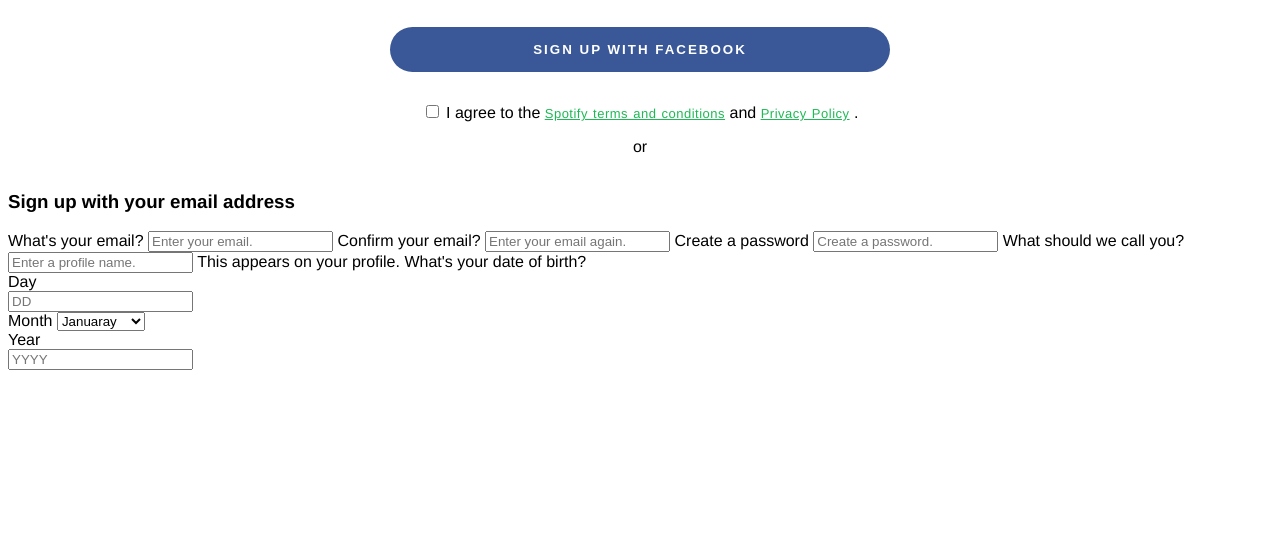
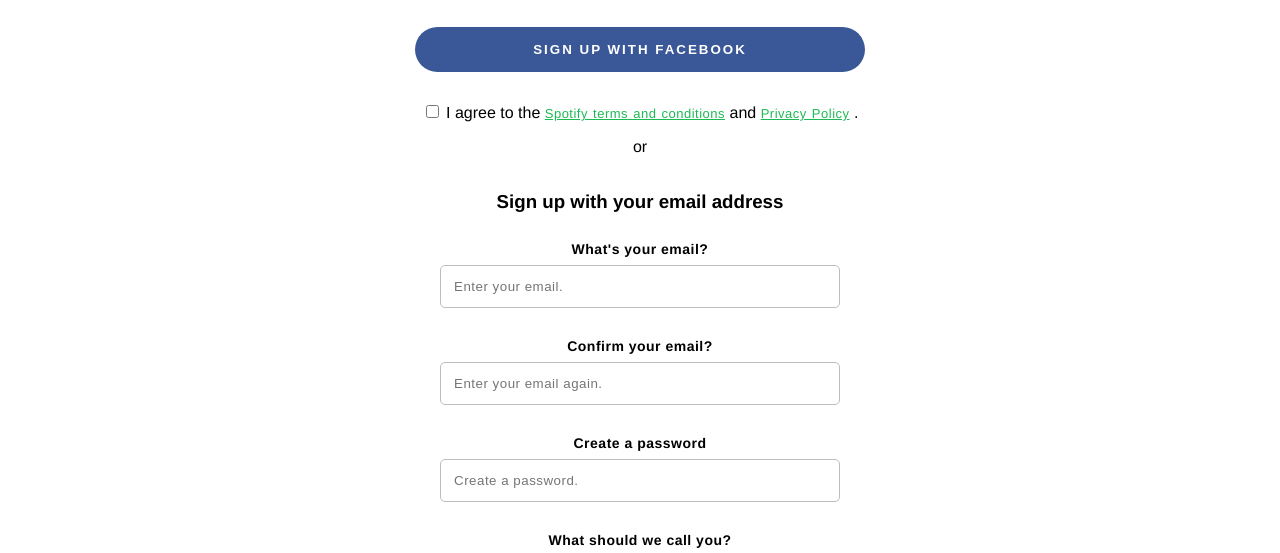
Before and after one commit to meganga/spotify_signup_form_clone, a plain HTML site: page index.html in a window 1280 px wide. Shown: the part 194-747 px from the top of the page. Drawn offline with Linux system fonts and the light colour scheme.

Commit message:
add some comments and some styling for input elements

```diff
--- a/css/stylessheet.css
+++ b/css/stylessheet.css
@@ -1,7 +1,12 @@
+* {
+  box-sizing: border-box;
+}
+
 body {
   font-family: spotify-circular, Helvetica, Arial, sans-serif;
 }
 
+/* Styling for header statrs here */
 .head {
   margin-top: 40px;
   display: flex;
@@ -16,7 +21,7 @@ body {
 
 .signupWithFacebook {
   margin-bottom: 30px;
-  width: 500px;
+  width: 450px;
   height: 45px;
   border-radius: 25px;
   border: none;
@@ -42,3 +47,59 @@ body {
 .link:hover {
   color: rgb(87, 240, 141);
 }
+
+/* Sytling for header part ends here */
+
+/* Styling for main part starts here */
+.userSignupForm {
+  /* margin-left: 500px; */
+  display: flex;
+  flex-direction: column;
+  justify-content: space-between;
+  align-items: center;
+}
+
+.label {
+  font-weight: bold;
+  letter-spacing: 0.5px;
+  font-size: 14px;
+  margin-bottom: 8px;
+  margin-top: 30px;
+}
+
+.emailText {
+  margin-top: 10px;
+}
+
+.input {
+  letter-spacing: 0.5px;
+  padding: 13px;
+  width: 400px;
+  border-radius: 5px;
+  border: 1px solid rgb(189, 189, 189);
+}
+
+span {
+  text-align: left;
+  font-size: 13px;
+}
+/* date input styling starts here */
+.dateInput {
+  display: flex;
+  flex-direction: row-reverse;
+  /* margin: 0; */
+}
+
+.dateOfMonthInput {
+  width: 25%;
+  height: 30px;
+}
+
+.monthSelect {
+  width: 45%;
+}
+
+.yearInput {
+  width: 30%;
+  height: 30px;
+}
```
